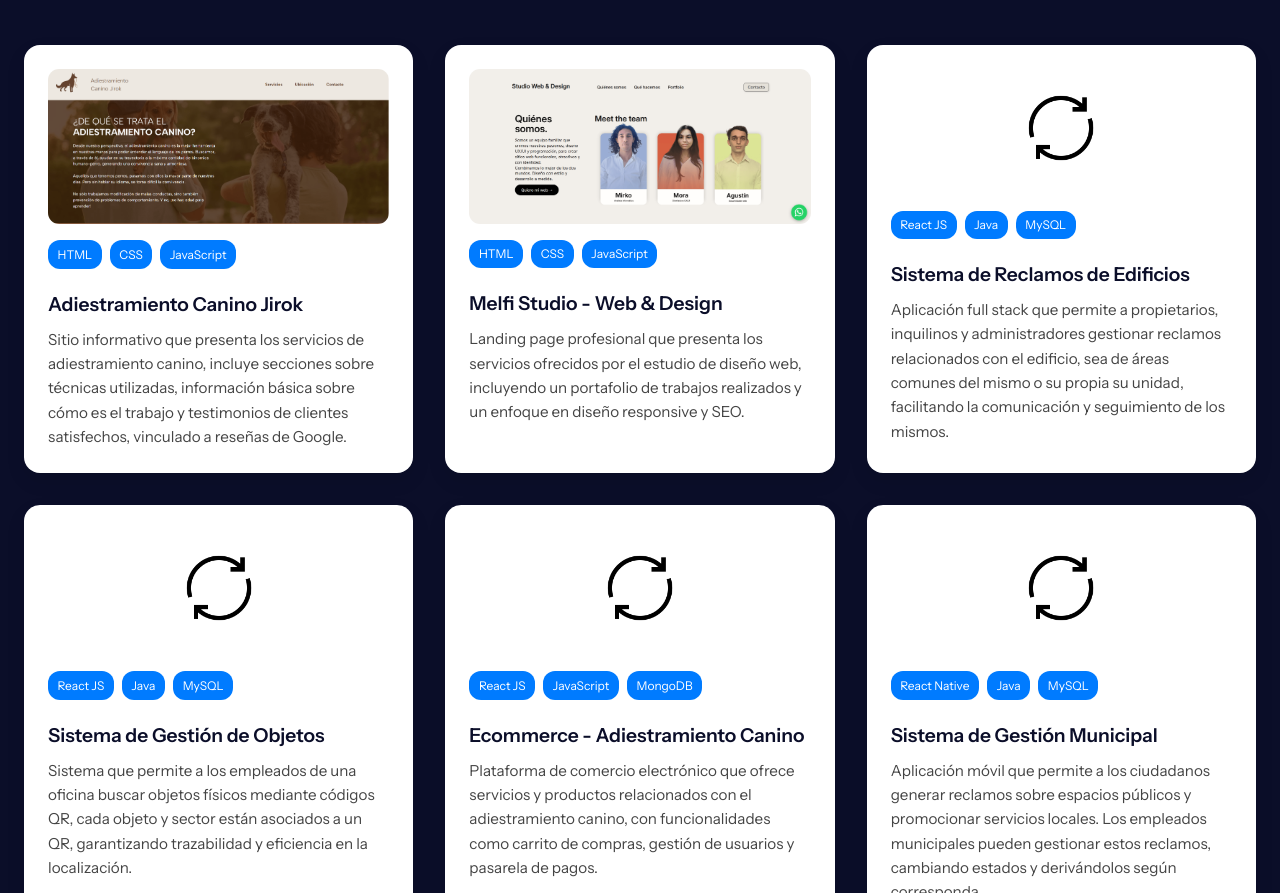
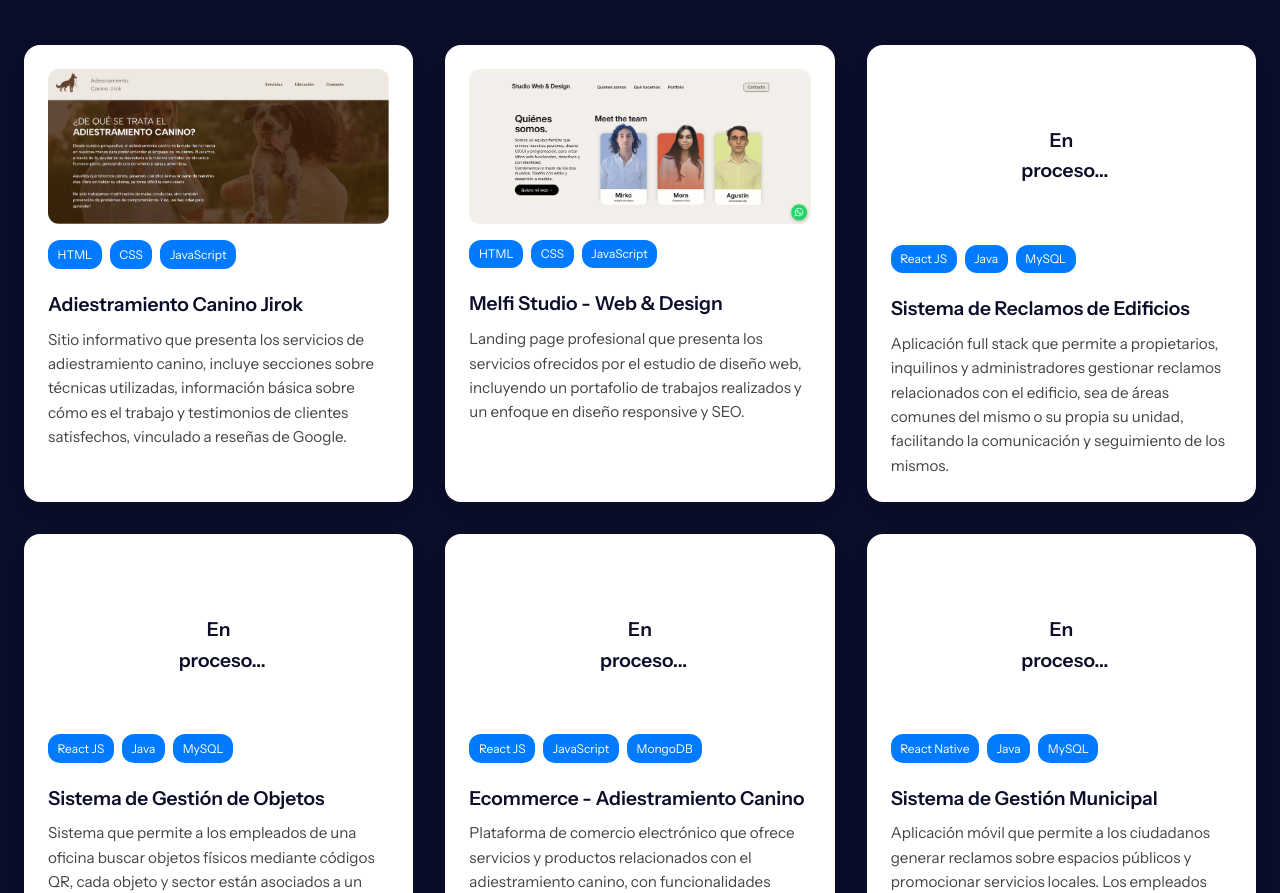
Before and after one commit to mirkomelfi/portfolio-mirko, a plain HTML site: page index.html in a window 1280 px wide. Shown: the part 2288-3181 px from the top of the page. Drawn offline with Linux system fonts and the light colour scheme.

Commit message:
in-progress

```diff
--- a/index.html
+++ b/index.html
@@ -227,7 +227,10 @@
 
       <!-- Proyecto 3: Sistema de Reclamos para Edificios -->
       <div class="proyecto-card">
-        <img class="img" src="/assets/loading.png" alt="Sistema de Reclamos para Edificios">
+        <div class="clase_temporal">
+          <h3>En proceso...</h3>
+        </div>
+        <!--img class="img" src="/assets/loading.png" alt="Sistema de Reclamos para Edificios"-->
         <div class="etiquetas">
           <span>React JS</span>
           <span>Java</span>
@@ -239,7 +242,10 @@
 
       <!-- Proyecto 4: Sistema de Búsqueda de Objetos -->
       <div class="proyecto-card">
-        <img class="img" src="/assets/loading.png" alt="Sistema de Búsqueda de Objetos">
+        <div class="clase_temporal">
+          <h3>En proceso...</h3>
+        </div>
+        <!--img class="img" src="/assets/loading.png" alt="Sistema de Búsqueda de Objetos"-->
         <div class="etiquetas">
           <span>React JS</span>
           <span>Java</span>
@@ -251,7 +257,10 @@
 
       <!-- Proyecto 5: Ecommerce de Adiestramiento Canino -->
       <div class="proyecto-card">
-        <img class="img" src="/assets/loading.png" alt="Ecommerce de Adiestramiento Canino">
+        <div class="clase_temporal">
+          <h3>En proceso...</h3>
+        </div>
+        <!--img class="img" src="/assets/loading.png" alt="Ecommerce de Adiestramiento Canino"-->
         <div class="etiquetas">
           <span>React JS</span>
           <span>JavaScript</span>
@@ -263,7 +272,10 @@
 
       <!-- Proyecto 6: App Móvil para Gestión Municipal -->
       <div class="proyecto-card">
-        <img class="img" src="/assets/loading.png" alt="App Móvil para Gestión Municipal">
+        <div class="clase_temporal">
+          <h3>En proceso...</h3>
+        </div>
+        <!--img class="img" src="/assets/loading.png" alt="App Móvil para Gestión Municipal"-->
         <div class="etiquetas">
           <span>React Native</span>
           <span>Java</span>
--- a/styles.css
+++ b/styles.css
@@ -920,3 +920,13 @@ footer {
     padding: 0rem;
 }
 }
+
+
+.clase_temporal{
+  width: 80px;
+  height: 80px;
+  text-align: center;
+  align-self: center;
+  margin-top: 3rem;
+  margin-bottom: 3rem;
+}
```
Also changed, not shown: index-en.html (+16 -4 lines).
